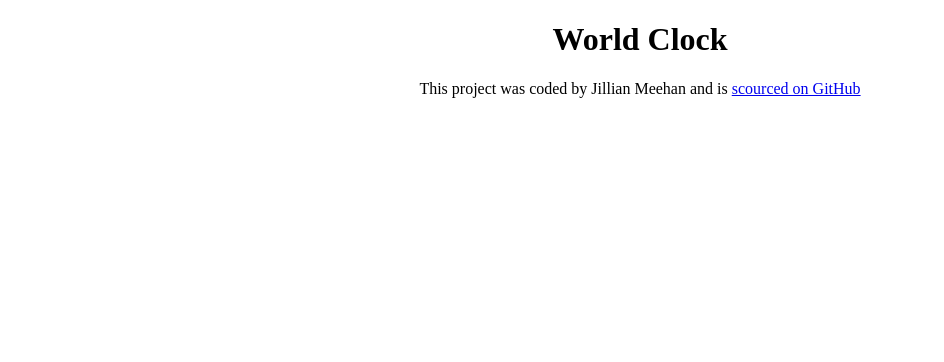
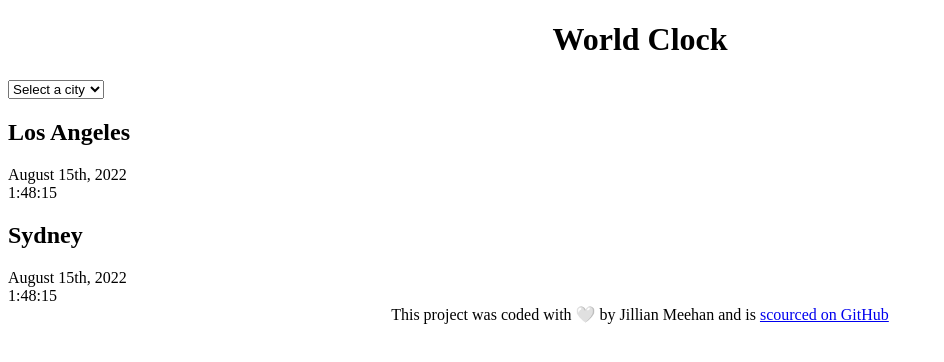
Before and after one commit to jilbobaggins/world-clock, a plain HTML site: page index.html in a window 1280 px wide. Shown: the whole page, without its empty margins (0-944 px from the left). Drawn offline with Linux system fonts and the light colour scheme.

Commit message:
Added basic html

```diff
--- a/index.html
+++ b/index.html
@@ -7,9 +7,28 @@
     <title>World CLock - Jillian Meehan</title>
   </head>
   <body>
-    <h1>World Clock</h1>
+    <div class="container">
+      <h1>World Clock</h1>
+
+      <select>
+        <option>Select a city</option>
+        <option>New York</option>
+        <option>Los Angeles</option>
+        <option>London</option>
+      </select>
+      <div class="city">
+        <h2>Los Angeles</h2>
+        <div class="date">August 15th, 2022</div>
+        <div class="time">1:48:15</div>
+      </div>
+      <div class="city">
+        <h2>Sydney</h2>
+        <div class="date">August 15th, 2022</div>
+        <div class="time">1:48:15</div>
+      </div>
+    </div>
     <footer>
-      This project was coded by Jillian Meehan and is
+      This project was coded with 🤍 by Jillian Meehan and is
       <a href="https://github.com/jilbobaggins/world-clock" target="_blank">
         scourced on GitHub</a
       >
```
